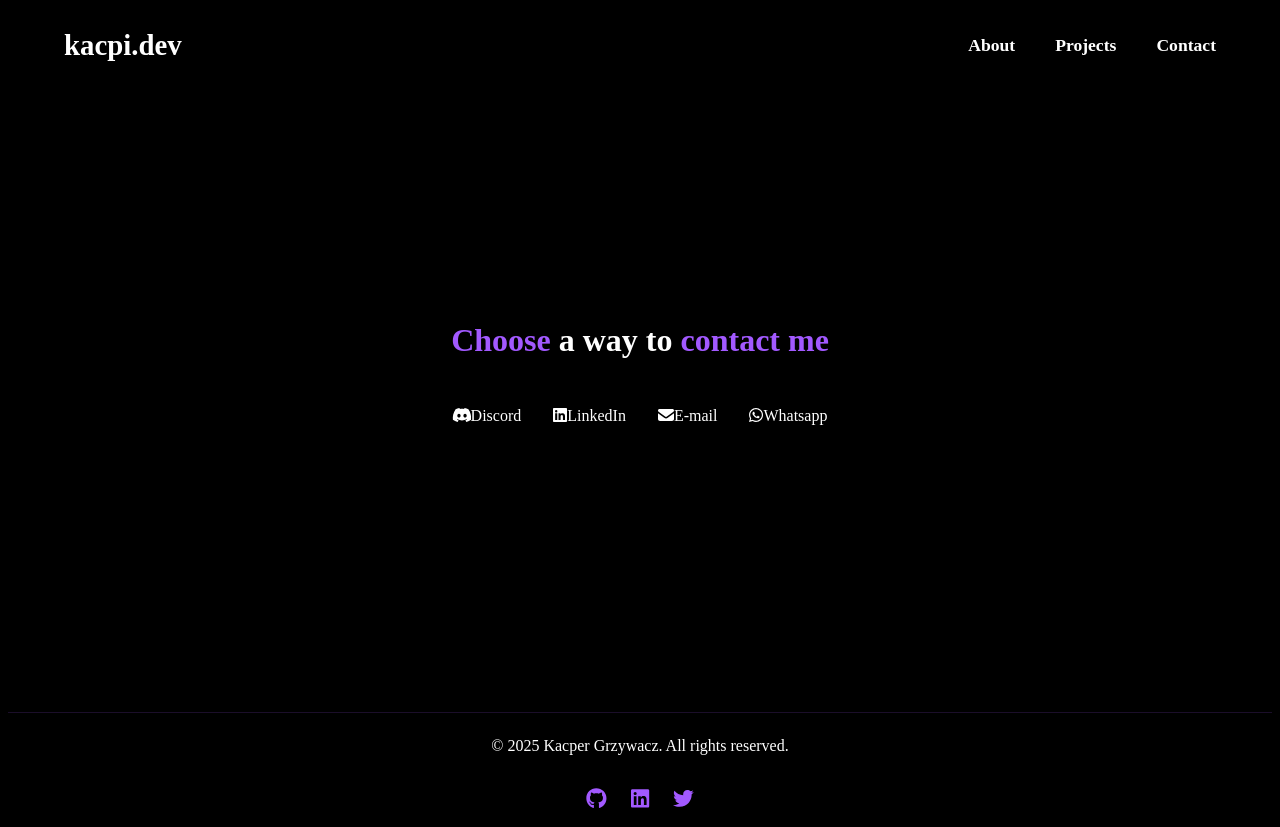
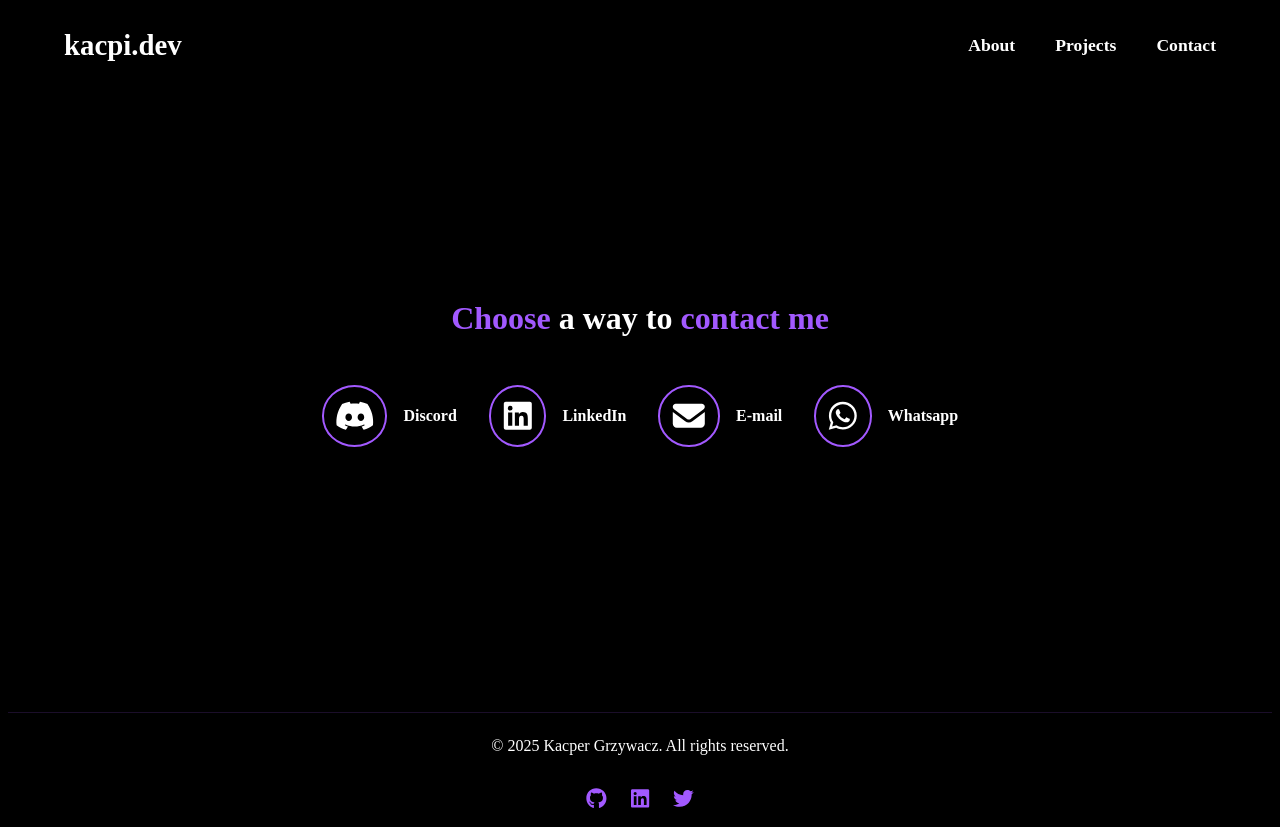
Before and after one commit to kacpi95/My-page, a React (Vite) app: page /contact in a window 1280 px wide. Built offline with nearby package versions, Linux system fonts and the light colour scheme.

Commit message:
add: styles to ContactItem

```diff
--- a/src/components/common/ContactItem/ContactItem.module.scss
+++ b/src/components/common/ContactItem/ContactItem.module.scss
@@ -0,0 +1,38 @@
+@use '../../../styles/global.scss' as *;
+
+.contactItem {
+  display: flex;
+  align-items: center;
+  gap: 1rem;
+  cursor: pointer;
+  transition: transform 0.3s ease, color 0.3s ease;
+
+  svg {
+    padding: 0.8rem;
+    font-size: 2rem;
+    border-radius: 50%;
+    border: 2px solid #a259ff;
+    transition: all 0.3s ease;
+  }
+
+  span {
+    font-size: 1rem;
+    font-weight: 600;
+  }
+
+  &:hover {
+    color: #a259ff;
+
+    svg {
+      background: #a259ff;
+      color: $text-color;
+      transform: scale(1.1);
+    }
+
+    span {
+      color: #a259ff;
+    }
+
+    transform: translateY(-3px);
+  }
+}
```
